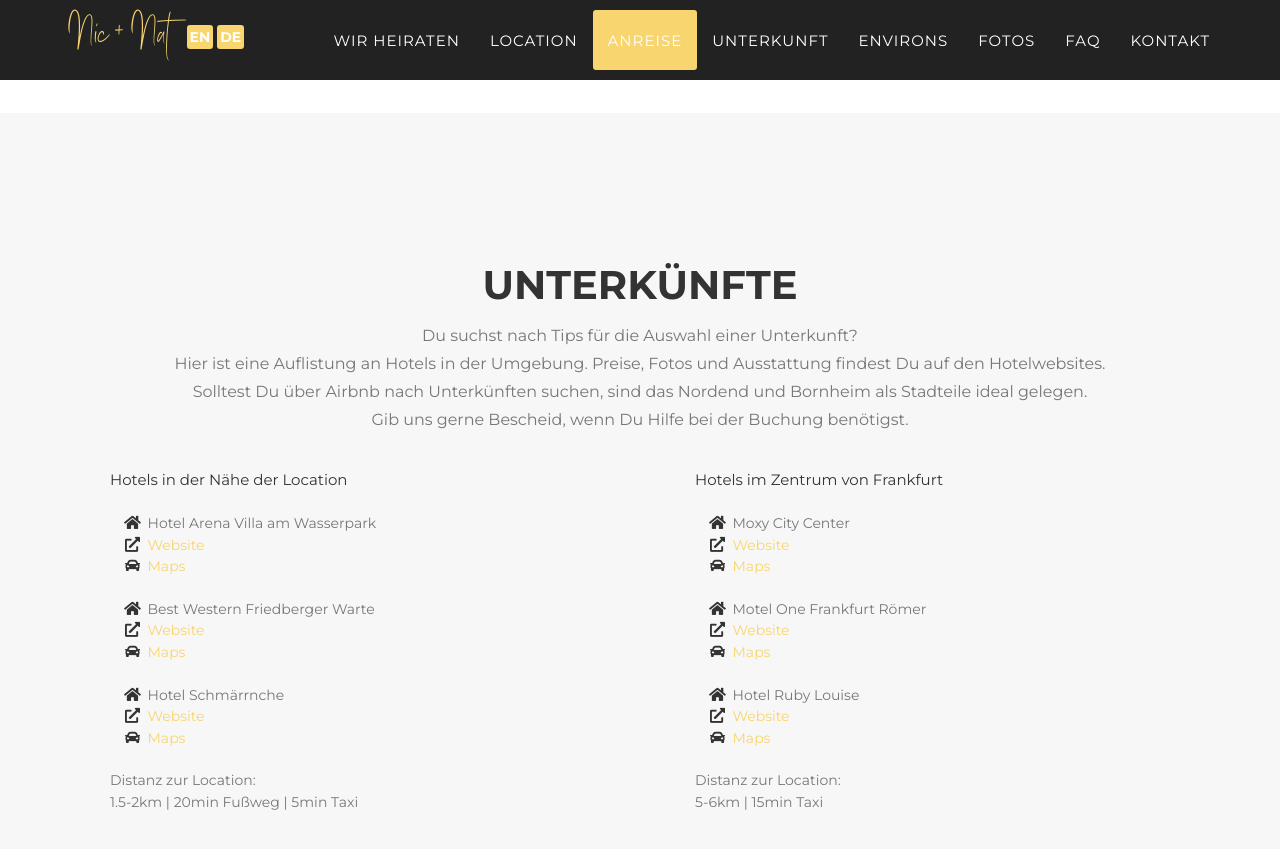
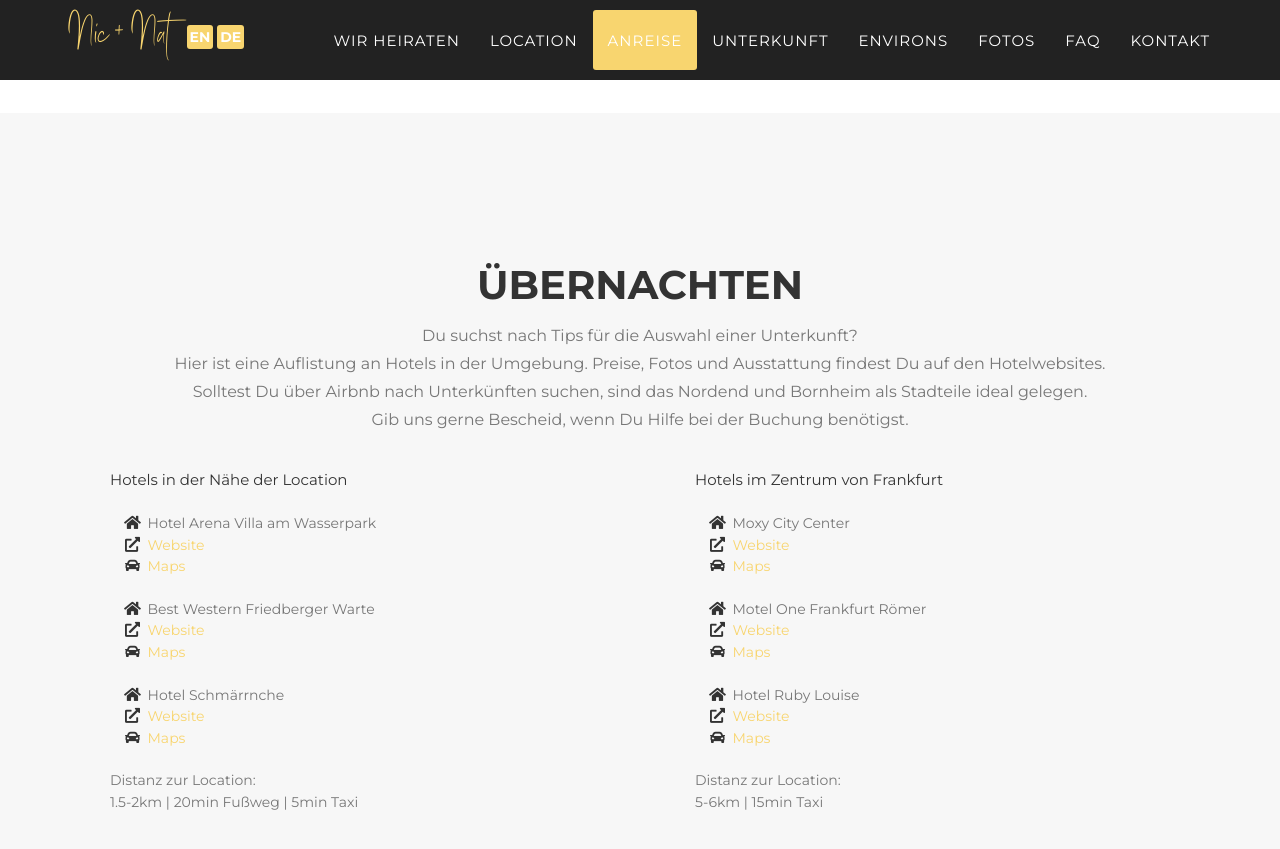
Before and after one commit to nic-nat/wedding, a Jekyll site: the page built from _fr_pages/index.html, in a window 1280 px wide and 900 px high, scrolled down 3578 px. Shown: the top 849 px of the window. Built offline with Jekyll 4.4.1, drawn with Linux system fonts in a browser that asks for light colours; some web fonts are replaced.

Commit message:
Update stay.html

```diff
--- a/_includes/fr_data/stay.html
+++ b/_includes/fr_data/stay.html
@@ -3,7 +3,7 @@
     <div class="container">
         <div class="row">
             <div class="col-lg-12 text-center">
-                <h2 class="section-heading">Unterkünfte</h2>
+                <h2 class="section-heading">Übernachten</h2>
                 <p class="largepad text-muted">Du suchst nach Tips für die Auswahl einer Unterkunft?<br>Hier ist eine Auflistung an Hotels in der Umgebung. Preise, Fotos und Ausstattung findest Du auf den Hotelwebsites.<br>Solltest Du über Airbnb nach Unterkünften suchen, sind das Nordend und Bornheim als Stadteile ideal gelegen.<br>Gib uns gerne Bescheid, wenn Du Hilfe bei der Buchung benötigst.</h3>
             </div>
         </div>
```
